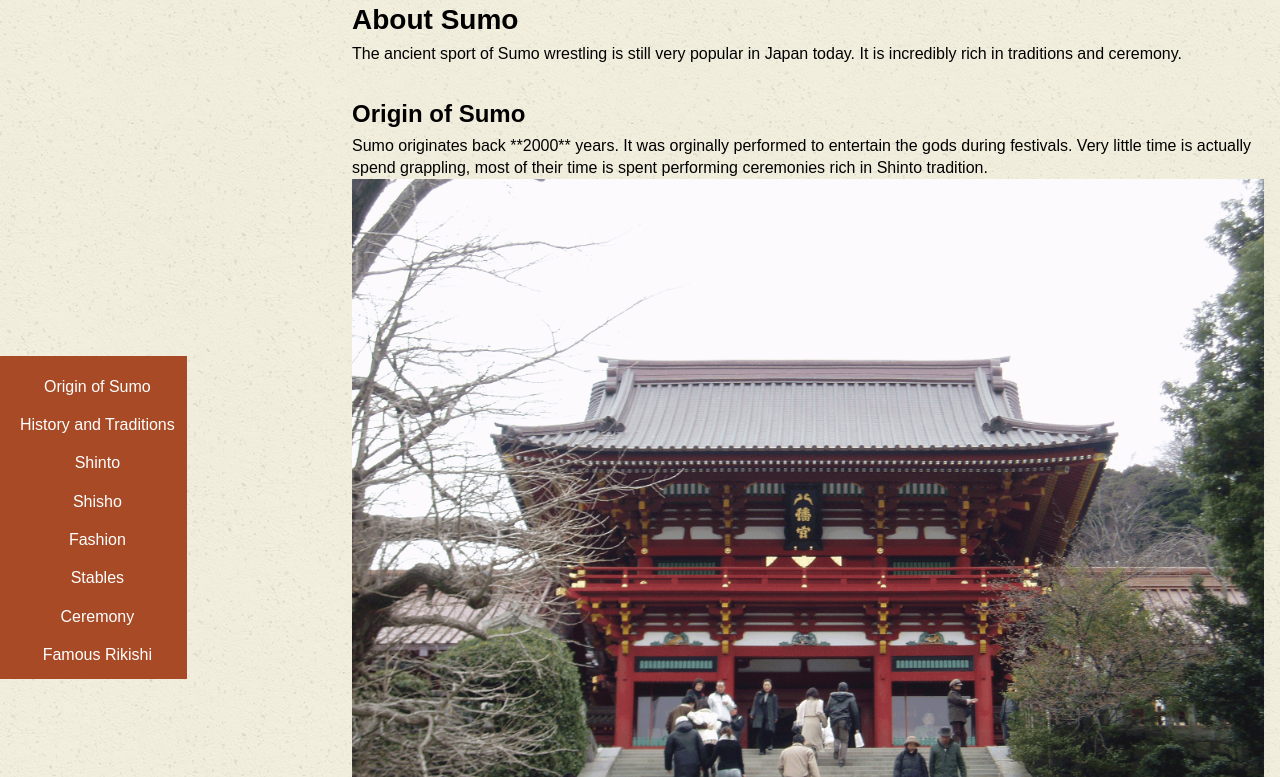
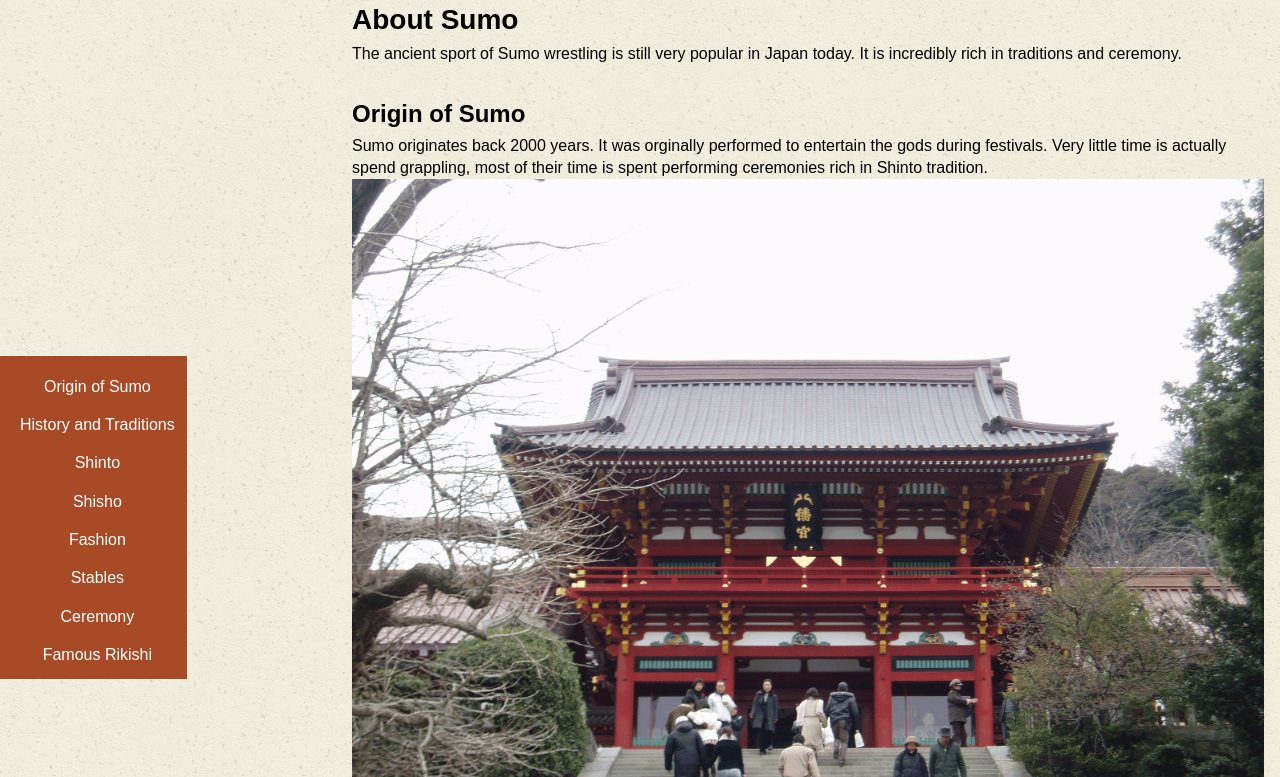
Before and after one commit to walkergrace/large-data-website, a Jekyll site: the page built from aboutsumo.html, in a window 1280 px wide and 900 px high, scrolled down 380 px, cut to the strip 123-900 px from the top of the window. Built offline with Jekyll 4.4.1, drawn with Linux system fonts in a browser that asks for light colours.

```diff
--- a/404.html
+++ b/404.html
@@ -1,5 +1,7 @@
 ---
 layout: default
+title: Sumo Wrestling
+meta: 404
 hidebanner: true
 ---
 
--- a/_layouts/default.html
+++ b/_layouts/default.html
@@ -6,6 +6,7 @@
 	<link href="{{site.baseurl}}/css/normalize.css" rel="stylesheet">
 	<link href="{{site.baseurl}}/css/grid.css" rel="stylesheet">
 	<link href="{{site.baseurl}}/css/general.css" rel="stylesheet">
+	<meta name="description" content="{{page.meta}}">
 	<script src="{{site.baseurl}}/js/modernizr.js"></script>
 	<meta name="handheldfriendly" content="true">
 	<meta name="mobileoptimized" content="240">
--- a/aboutsumo.html
+++ b/aboutsumo.html
@@ -26,7 +28,7 @@ layout: default
 							It is incredibly rich in traditions and ceremony.</p>
 
 				<h2 id="origins">Origin of Sumo</h2>
-					<p>Sumo originates back **2000** years. It was orginally performed to entertain
+					<p>Sumo originates back 2000 years. It was orginally performed to entertain
 						the gods during festivals. Very little time is actually spend grappling,
 						most of their time is spent performing ceremonies rich in Shinto tradition.</p>
 
--- a/index.html
+++ b/index.html
@@ -1,5 +1,7 @@
 ---
 layout: default
+title: Sumo Wrestling
+meta: Home Page
 ---
 
 		<div class="unit unit-s-1 unit-m-1 unit-l-1">
--- a/sport-of-sumo.html
+++ b/sport-of-sumo.html
@@ -1,5 +1,7 @@
 ---
 layout: default
+title: Sumo Wrestling
+meta: Sport of Sumo
 ---
 
 
--- a/sumo-2013.html
+++ b/sumo-2013.html
@@ -1,5 +1,7 @@
 ---
 layout: default
+title: Sumo Wrestling
+meta: Sumo 2013
 ---
 
 
```
Also changed, not shown: other parts of aboutsumo.html (+2 -0 lines).
